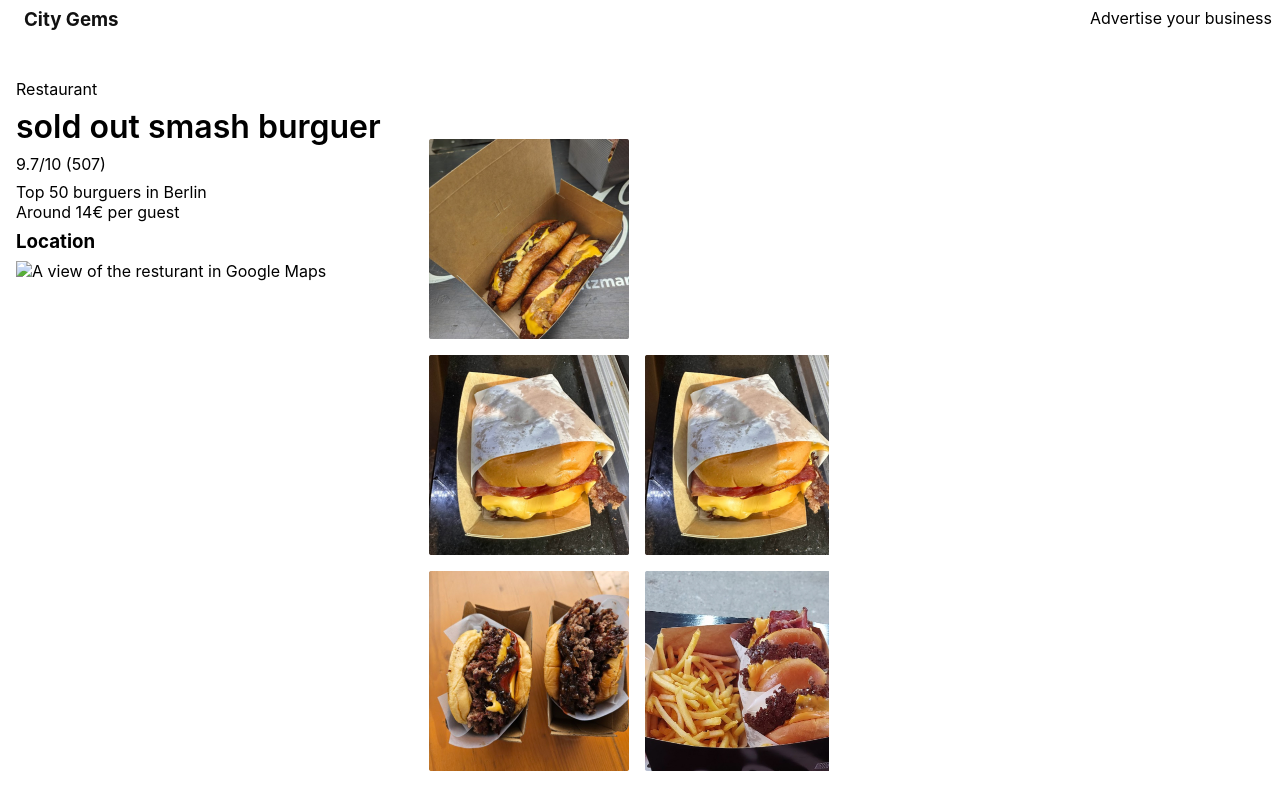
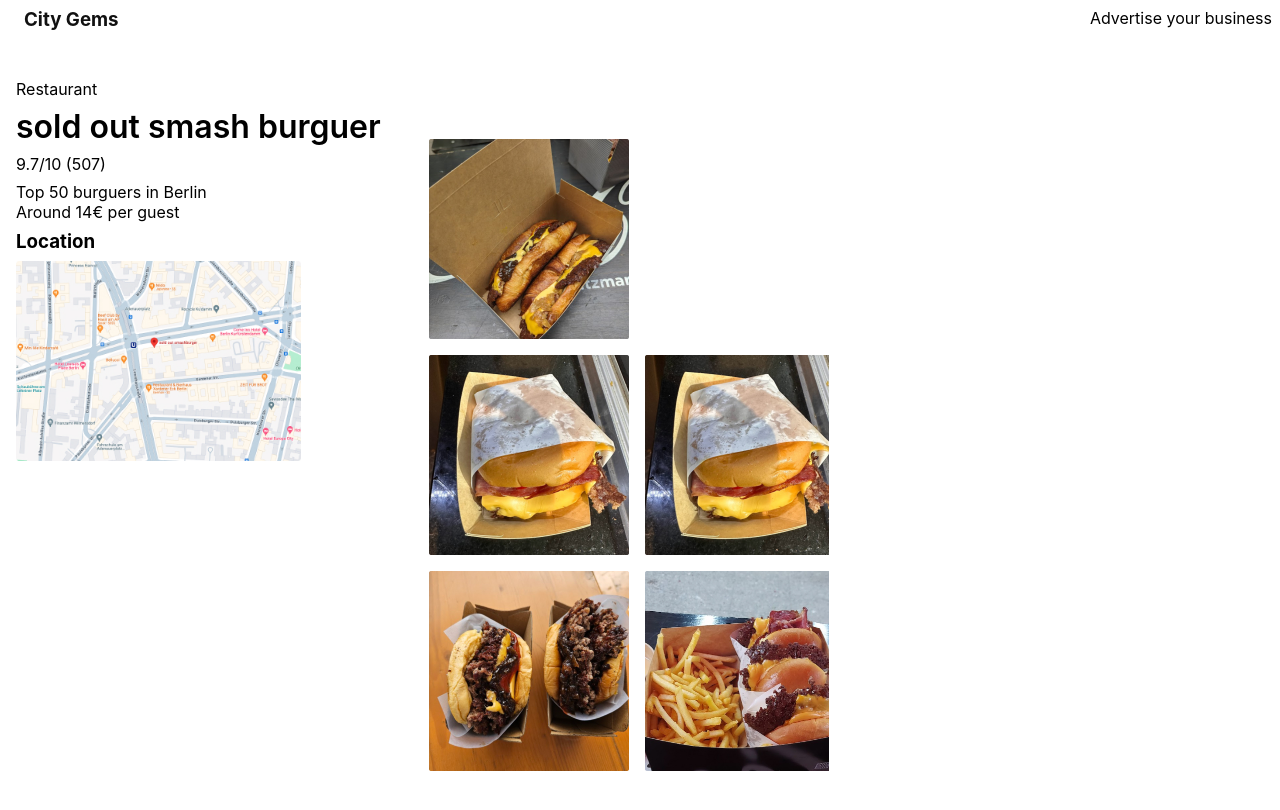
Before and after one commit to franzridder/PreEntrega2Ridder, a plain HTML site: page sold_out_smash_burguer.html in a window 1280 px wide. Drawn offline with Linux system fonts and the light colour scheme; files whose address does not match are found by name.

Commit message:
Add files via upload

```diff
--- a/sold_out_smash_burguer.html
+++ b/sold_out_smash_burguer.html
@@ -28,7 +28,7 @@
 
         <h3>Location</h3>
         <div>
-        <img id="map"  src="Users/franzridder/Desktop/CoderHouse Frontend/Proyecto Final/assets/Screenshot 2024-06-05 at 09.38 1.jpg" alt="A view of the resturant in Google Maps">
+        <img id="map"  src="./assets/map.jpg" alt="A view of the resturant in Google Maps">
         </div>
     </div>
 </section>
```
